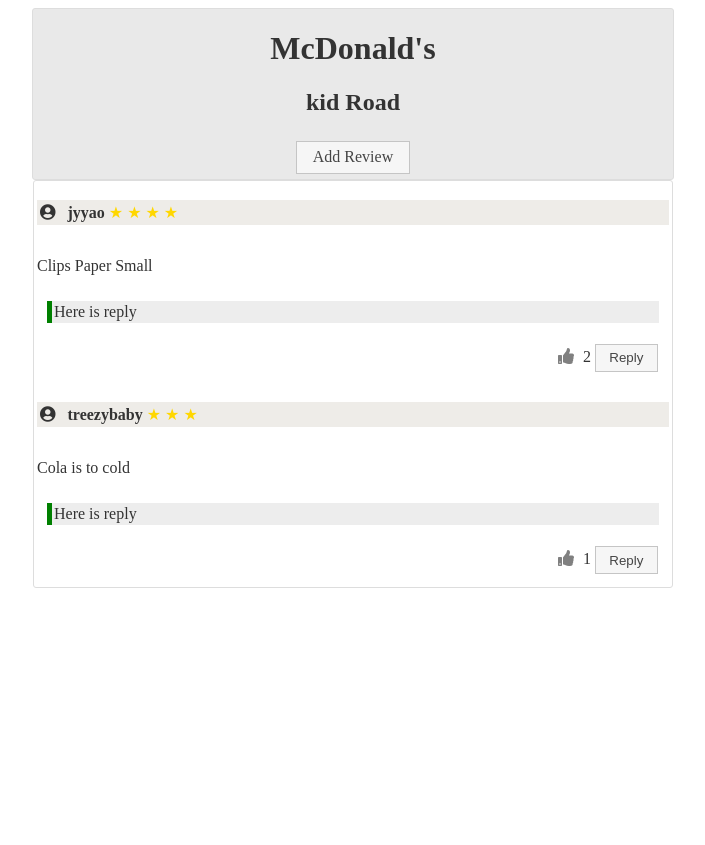
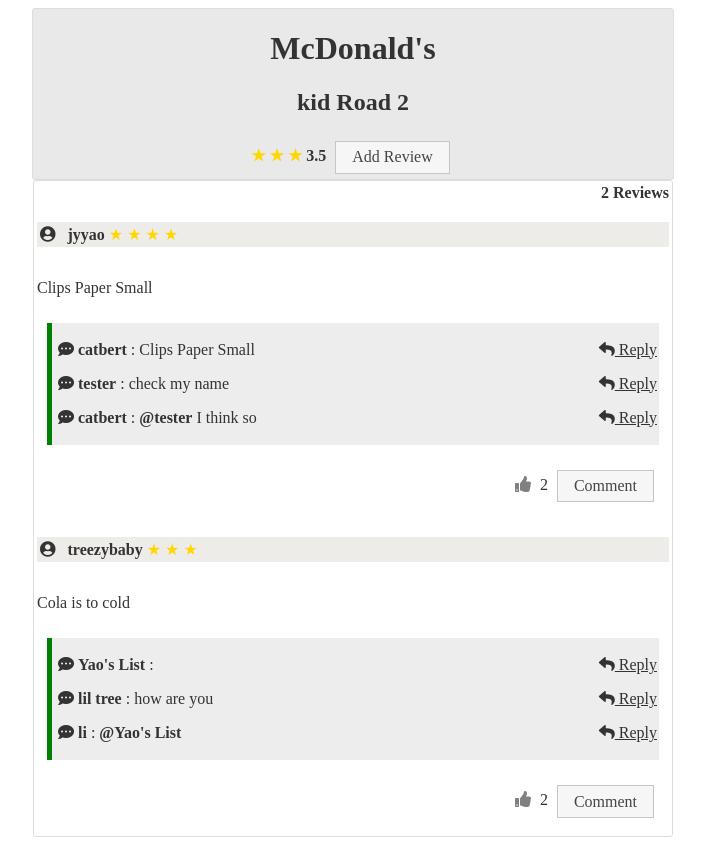
Before and after one commit to yaoyao96/restaurant, a Django app: page /restaurant/2/ in a window 1280 px wide. Shown: the whole page, without its empty margins (287-992 px from the left). Before the commit the page ends 588 px from the top, so only its background shows below. Run offline with Django 3.2, Linux system fonts and the light colour scheme; data comes from the database, SQL or seed files in the repository; some libraries are stand-ins or nearby versions.

Commit message:
reply function

```diff
--- a/restaurant/models.py
+++ b/restaurant/models.py
@@ -29,7 +29,7 @@
 class Comment(models.Model):
     c_user = models.ForeignKey(User, on_delete=models.CASCADE)
     c_review = models.ForeignKey(Review, on_delete=models.CASCADE)
-    c_comment_id = models.IntegerField(null=True)
+    c_reply_user = models.CharField(max_length=30, null=True)
     c_desc = models.CharField(max_length=200,null=True)
     def __str__(self):
         return self.c_desc
--- a/restaurant/templates/restaurant/detail.html
+++ b/restaurant/templates/restaurant/detail.html
@@ -2,11 +2,19 @@
     <title>{{restaurant.r_name}} Detail</title>
     <div class="ui-widget-header ui-corner-all form">
         <h1>{{restaurant.r_name}}</h1>
-        <h2>{{restaurant.r_address}}</h2>
+        <h2>{{restaurant.r_address}} {{review_number}}</h2>
+        <!-- show rate -->
+        {% if restaurant.review_set.all %}
+        {% for i in "x"|ljust:average_rate.r_rate__avg %}
+                    <span style="color: gold">&#9733;</span>
+                    {% endfor %}
+            {{average_rate.r_rate__avg}}{% endif %}
         <a href="{% url 'restaurant:review' restaurant.id %}" class="ui-button" style="margin: 5px">Add Review</a>
     </div>
     {% if restaurant.review_set.all %}
         <table class="items ui-widget-content ui-corner-all">
+            <th style="text-align: right;">
+            {{review_number}} Reviews</th>
                 {% csrf_token %}
                 {% for review in restaurant.review_set.all %}
             <tr style="height: 50px;"><td>
@@ -20,12 +28,22 @@
                     <div class="crop">{{ review.r_desc }}
                     </div>
                     <!-- here is reply -->
-                    <div style="border-left: 5px solid green; background-color: rgba(211, 211, 211, 0.411); margin:10px; padding: 2px">Here is reply</div>
+                    {% if review.comment_set.all %}
+                    <div style="border-left: 5px solid green; background-color: rgba(211, 211, 211, 0.411); margin:10px; padding: 2px">
+                            {% for comment in review.comment_set.all %}
+                            <p>&nbsp;<i class="fas fa-comment-dots"></i>&nbsp;<strong>{{comment.c_user.u_name}}</strong> :
+                                {% if comment.c_reply_user %}<strong>@{{comment.c_reply_user}}</strong> {% endif %}
+                                {{comment.c_desc}}
+                            <a href="{% url 'restaurant:reply' comment.id %}" style="float: right;"><i class="fas fa-reply"></i> Reply  </a>
+                            </p>
+                            {% endfor %}
+                    </div>
+                    {% endif %}
                 <!-- like & reply  -->
                     <div class="review">
                     <i counter="{{ forloop.counter }}" reviewId="{{review.id}}" click=true class="fa fa-thumbs-up" style="margin: 5px;color:gray" ></i>
                     <span id="like_count{{forloop.counter}}">{{review.r_like}}</span>
-                    <input class="ui-button" type="submit" value="Reply"></div>
+                    <a href="{% url 'restaurant:comment' review.id %}" class="ui-button" style="margin: 5px"> Comment</a>
             </td></tr>
         {% endfor %}
             </table>
--- a/restaurant/urls.py
+++ b/restaurant/urls.py
@@ -6,11 +6,20 @@
 urlpatterns = [
     path('', views.IndexView.as_view(), name='index'),
     # ex: /restaurant/5/
-    path('<int:pk>/', views.DetailView.as_view(), name='detail'),
+    path('<int:restaurant_id>/', views.detail, name='detail'),
     # ex: /restaurant/5/review
     path('<int:pk>/review/', views.ReviewView.as_view(), name='review'),
     # ex: /restaurant/5/submitreview
     path('<int:restaurant_id>/submitreview/', views.SubmitReview, name='SubmitReview'),
     # ex: /restaurant/5/likereview
     path('<int:restaurant_id>/<int:review_id>/likereview/', views.LikeReview, name='LikeReview'),
+    # ex: /restaurant/5/comment
+    path('<int:review_id>/comment/', views.comment, name='comment'),
+    # ex: /restaurant/5/submitcomment
+    path('<int:review_id>/submitcomment/', views.SubmitComment, name='SubmitComment'),
+    # ex: /restaurant/5/reply
+    path('<int:comment_id>/reply/', views.reply, name='reply'),
+    # ex: /restaurant/5/submitreply
+    path('<int:review_id>/submitreply/', views.SubmitReply, name='SubmitReply'),
+
 ]
--- a/restaurant/views.py
+++ b/restaurant/views.py
@@ -6,6 +6,7 @@
 from django.template import loader
 from django.views import generic
 from django.urls import reverse
+from django.db.models import Avg
 
 from .models import Restaurant, Review, User, Comment
 
@@ -16,9 +17,12 @@
     def get_queryset(self):
         return Restaurant.objects.order_by('r_name')
 
-class DetailView(generic.DetailView):
-    model = Restaurant
-    template_name = 'restaurant/detail.html'
+def detail(request, restaurant_id):
+    restaurant = get_object_or_404(Restaurant, pk=restaurant_id)
+    review_number = restaurant.review_set.count()
+    average_rate = restaurant.review_set.aggregate(Avg('r_rate'))
+    context = {'restaurant': restaurant, 'review_number': review_number, 'average_rate': average_rate}
+    return render(request, 'restaurant/detail.html', context)
 
 class ReviewView(generic.DetailView):
     model = Restaurant
@@ -44,3 +48,40 @@
    review.save()
 #    restaurant=review.r_restaurant
    return HttpResponseRedirect(reverse('restaurant:detail', args=(restaurant_id,)))
+
+def comment(request, review_id):
+    review = get_object_or_404(Review, pk=review_id)
+    context = {'review': review, 'user': review.r_user.u_name, 'description': review.r_desc}
+    return render(request, 'restaurant/comment.html', context)
+
+def SubmitComment(request, review_id):
+    review = get_object_or_404(Review, pk=review_id)
+    new_user = User(u_name='')
+    new_user.u_name = request.POST['name']
+    new_user.save()
+    new_comment = Comment(c_review = review, c_user = new_user)
+    new_comment.c_desc = request.POST['desc']
+    new_comment.save()
+        # Always return an HttpResponseRedirect after successfully dealing
+        # with POST data. This prevents data from being posted twice if a
+        # user hits the Back button.
+    return HttpResponseRedirect(reverse('restaurant:detail', args=(review.r_restaurant.id,)))
+
+def reply(request, comment_id):
+    comment = get_object_or_404(Comment, pk=comment_id)
+    context = {'review': comment.c_review, 'user': comment.c_user.u_name, 'description': comment.c_desc, 'comment': True}
+    return render(request, 'restaurant/comment.html', context)
+
+def SubmitReply(request, review_id):
+    review = get_object_or_404(Review, pk=review_id)
+    new_user = User(u_name='')
+    new_user.u_name = request.POST['name']
+    new_user.save()
+    new_comment = Comment(c_review = review, c_user = new_user)
+    new_comment.c_desc = request.POST['desc']
+    new_comment.c_reply_user = request.POST['reply_user']
+    new_comment.save()
+        # Always return an HttpResponseRedirect after successfully dealing
+        # with POST data. This prevents data from being posted twice if a
+        # user hits the Back button.
+    return HttpResponseRedirect(reverse('restaurant:detail', args=(review.r_restaurant.id,)))
```
Also changed, not shown: restaurant/templates/restaurant/comment.html (added, +29 -0 lines), db.sqlite3, restaurant/migrations/0002_auto_20190718_2259.py (added).
